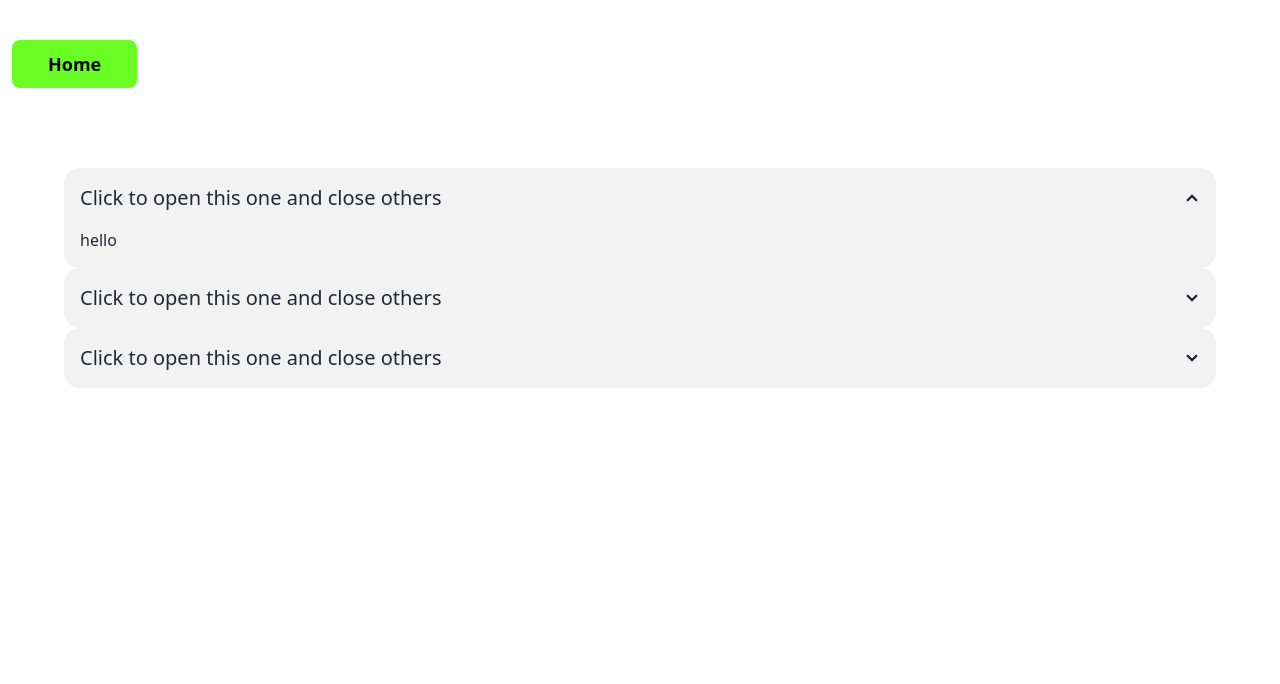
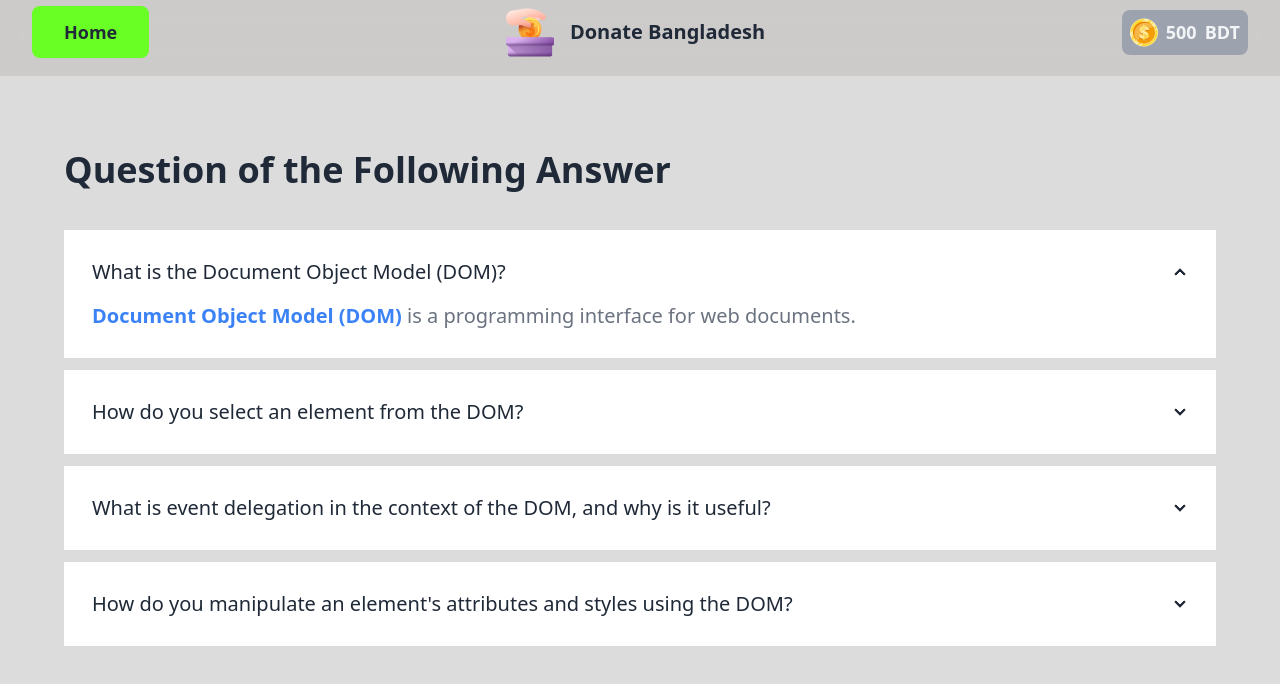
Before and after one commit to oldtecno/assignment_js_2_solve, a plain HTML site: page ans.html in a window 1280 px wide. Drawn offline with nearby package versions, Linux system fonts and the light colour scheme.

Commit message:
all complite without complite

```diff
--- a/ans.html
+++ b/ans.html
@@ -1,5 +1,5 @@
 <!DOCTYPE html>
-<html lang="en" data-theme="light">
+<html lang="en" data-theme="light" class="bg-[#dcdcdc]">
 <head>
     <meta charset="UTF-8">
     <meta name="viewport" content="width=device-width, initial-scale=1.0">
@@ -7,36 +7,79 @@
     <link href="https://cdn.jsdelivr.net/npm/daisyui@4.12.10/dist/full.min.css" rel="stylesheet" type="text/css" />
     <script src="https://cdn.tailwindcss.com"></script>
     <script src="https://cdn.tailwindcss.com"></script>
+    <link rel="stylesheet" href="https://cdnjs.cloudflare.com/ajax/libs/font-awesome/6.6.0/css/all.min.css" integrity="sha512-Kc323vGBEqzTmouAECnVceyQqyqdsSiqLQISBL29aUW4U/M7pSPA/gEUZQqv1cwx4OnYxTxve5UMg5GT6L4JJg==" crossorigin="anonymous" referrerpolicy="no-referrer" />
 
 </head>
 <body>
 
-    <button id="homeBtn" class=" bg-[#69ff24] hover:bg-[#9bff6c] text-black lg:font-bold lg:text-lg border-none w-fit btn btn-primary ml-3 mt-10 px-9">Home</button>
-    <section class="mt-20 w-[90%] mx-auto">
-        <div class="collapse collapse-arrow bg-base-200">
+
+
+  <header id="header" class="">
+    <div class="w-full backdrop-blur-md bg-[#bbb5b571] pb-3 fixed top-0 z-50">
+        <nav class="w-[95%] mx-auto">
+            <ul class="flex h-16 items-center justify-between">
+                <li id="homeBtn" class="hidden lg:inline cursor-pointer lg:text-lg lg:font-bold bg-[#69ff24] lg:py-3 py-2 lg:px-8 px-5 rounded-lg"><a>Home</a></li>
+                <li class="flex items-center gap-4 lg:text-xl font-bold"><img src="./assets/logo.png" alt=""> Donate Bangladesh</li>
+
+                <li class="lg:hidden">
+
+                  <div class="dropdown dropdown-end">
+                    <div tabindex="0" role="button" class="btn m-1"><i class="fa-solid fa-user z-50"></i></div>
+                    <ul tabindex="0" class="dropdown-content menu bg-base-100 rounded-box z-[1] w-52 p-2 bg-gray-100 shadow-[#474747] shadow-lg">
+                      <li class="flex items-center justify-center text-lg flex-row text-gray-900 border-b-2 border-[#69ff24] mb-5 font-extrabold w-full "><h1 id="blockBalances">500</h1>BDT<img src="./assets/coin.png" alt=""></li>
+                      <li id="phoneBlogBtn" class="font-semibold  bg-[#69ff24]  py-2  px-5 rounded-lg"><a class=" flex justify-center">Home</a></li>
+                    </ul>
+                  </div>
+
+                </li>
+                <li class="hidden lg:flex items-center gap-2 text-lg text-gray-100 bg-gray-400 p-2 rounded-lg font-bold"><img src="./assets/coin.png" alt=""> <h1 id="curentBalance">500</h1>BDT</li>
+            </ul>
+        </nav>
+  </div>
+</header>
+
+
+  <h1 class="w-[90%] mx-auto font-bold lg:text-4xl text-2xl lg:mt-[150px] mt-[100px]">Question of the Following Answer</h1>
+    <section class="w-full mt-10">
+       <div class="w-[90%] mx-auto">
+
+        <div class="collapse collapse-arrow bg-white rounded-none p-3 mb-3">
           <input type="radio" name="my-accordion-2" checked="checked" />
-            <div class="collapse-title text-xl font-medium">Click to open this one and close others</div>
+          <div class="collapse-title text-xl font-medium">What is the Document Object Model (DOM)?</div>
           <div class="collapse-content">
-              <p>hello</p>
+            <p class="text-xl font-medium text-gray-500"><span class="font-semibold text-blue-500">Document Object Model (DOM)</span> is a programming interface for web documents.</p>
           </div>
         </div>
-          <div class="collapse collapse-arrow bg-base-200">
+
+        <div class="collapse collapse-arrow bg-white rounded-none p-3 mb-3">
           <input type="radio" name="my-accordion-2" />
-            <div class="collapse-title text-xl font-medium">Click to open this one and close others</div>
+          <div class="collapse-title text-xl font-medium">How do you select an element from the DOM?</div>
           <div class="collapse-content">
-              <p>hello</p>
+            <p class="text-xl font-medium text-gray-500">Using getElementById(),  Using getElementsByTagName(), using getElementsByClassName(), Using querySelector(), Using querySelectorAll elc.</p>
           </div>
         </div>
-          <div class="collapse collapse-arrow bg-base-200">
+
+        <div class="collapse collapse-arrow bg-white rounded-none p-3 mb-3">
           <input type="radio" name="my-accordion-2" />
-            <div class="collapse-title text-xl font-medium">Click to open this one and close others</div>
+          <div class="collapse-title text-xl font-medium">What is event delegation in the context of the DOM, and why is it useful?</div>
           <div class="collapse-content">
-              <p>hello</p>
+            <p class="collapse-title text-xl font-medium">An event-handling pattern that allows you to handle events at a higher level in the <span class="font-semibold text-blue-500">DOM  tree</span> other than the level where the event was first received.</p>
           </div>
+        </div>
+
+        <div class="collapse collapse-arrow bg-white rounded-none p-3 mb-3">
+          <input type="radio" name="my-accordion-2" />
+          <div class="collapse-title text-xl font-medium">How do you manipulate an element's attributes and styles using the DOM?</div>
+          <div class="collapse-content">
+            <p class="collapse-title text-xl font-medium"> the onfocus event handler method is used to change the <span class="font-semibold text-blue-500">input tag</span> element's style when the user clicks inside it.</p>
+          </div>
+        </div>
+
        </div>
     </section>
 
 
+    <script src="function.js"></script>
      <script src="ans.js"></script>
 </body>
 </html>
--- a/ans.js
+++ b/ans.js
@@ -1,7 +1,30 @@
+//normal id get
 function getIdItem(id){
     return document.getElementById(id);
 };
+//normal id get
 
+
+// block btn
 getIdItem('homeBtn').addEventListener('click',function (e) {
     window.location.href="./index.html"
 });
+// block btn
+
+// block btn hidden
+getIdItem('phoneBlogBtn').addEventListener('click',function (e) {
+    window.location.href="./index.html"
+});
+
+
+
+
+
+
+// block btn hidden
+const valueitems = getIdItem('curentBalance');
+const value = Number(valueitems.innerText);
+const amount = Number(localStorage.getItem('amount'));
+const ans = value - amount
+valueitems.innerText= ans;
+// block btn hidden
```
Also changed, not shown: index.js (+14 -0 lines), function.js (line endings or trailing spaces). Lines whose indentation alone changed are shown as unchanged.
